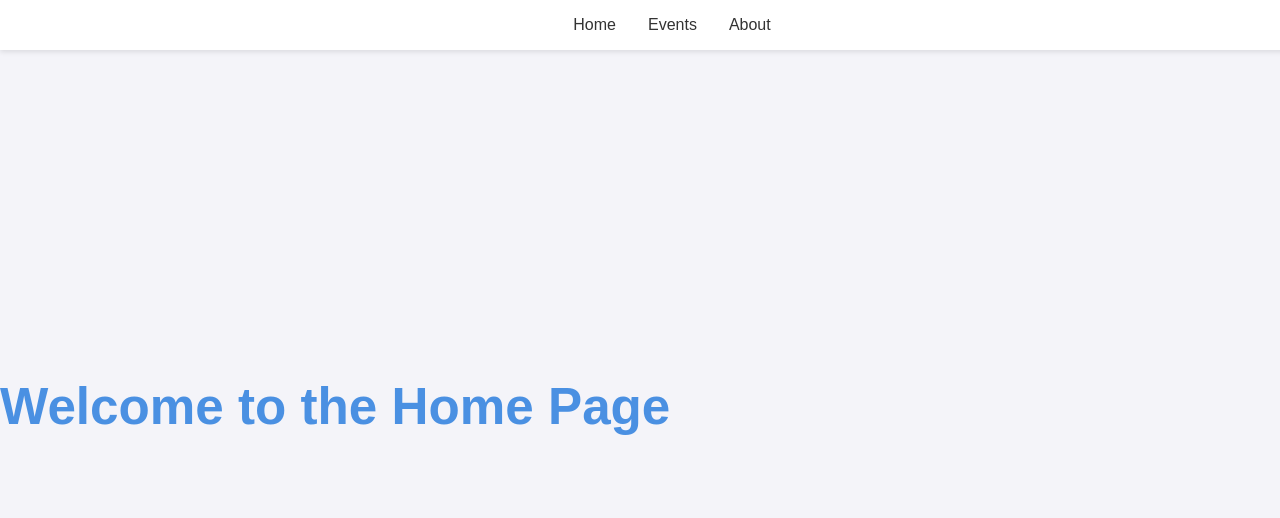
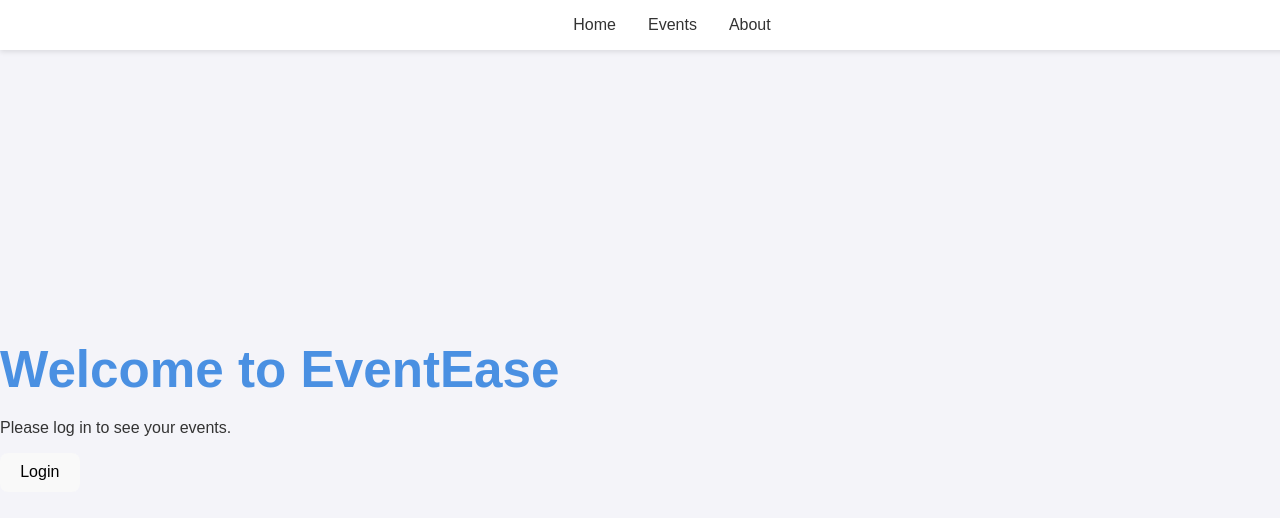
Before and after one commit to sa-ka-wa/Project-Event-Community-Tracker, a React (Vite) app: page / in a window 1280 px wide. Shown: the top 518 px of the page. Built offline with nearby package versions, Linux system fonts and the light colour scheme.

Commit message:
Integrate AuthProvider and fix Home authentication bug

```diff
--- a/src/logins/AuthContext.jsx
+++ b/src/logins/AuthContext.jsx
@@ -1,4 +1,5 @@
-import { createContext, useState, useContext, useEffect } from 'react';
+// src/context/AuthContext.js
+import { createContext, useContext, useState, useEffect } from "react";
 
 export const AuthContext = createContext();
 
@@ -10,9 +11,8 @@ export const AuthProvider = ({ children }) => {
   const [currentUser, setCurrentUser] = useState(null);
   const [loading, setLoading] = useState(true);
 
-  // Check if user is already logged in (from localStorage)
   useEffect(() => {
-    const storedUser = localStorage.getItem('eventEaseUser');
+    const storedUser = localStorage.getItem("eventEaseUser");
     if (storedUser) {
       setCurrentUser(JSON.parse(storedUser));
     }
@@ -20,38 +20,21 @@ export const AuthProvider = ({ children }) => {
   }, []);
 
   const login = async (email, password) => {
-    // Simplified login for demo
-    // In a real app, you'd verify against your json-server
-    try {
-      const user = { id: 1, name: "Demo User", email: email };
-      localStorage.setItem('eventEaseUser', JSON.stringify(user));
-      setCurrentUser(user);
-      return { success: true };
-    } catch (error) {
-      return {
-        success: false,
-        message: 'Login failed. Please try again.'
-      };
-    }
+    const user = { id: 1, name: "Demo User", email };
+    localStorage.setItem("eventEaseUser", JSON.stringify(user));
+    setCurrentUser(user);
+    return { success: true };
   };
 
   const register = async (name, email, password) => {
-    // Simplified registration for demo
-    try {
-      const user = { id: Date.now(), name, email };
-      localStorage.setItem('eventEaseUser', JSON.stringify(user));
-      setCurrentUser(user);
-      return { success: true };
-    } catch (error) {
-      return {
-        success: false,
-        message: 'Registration failed. Please try again.'
-      };
-    }
+    const user = { id: Date.now(), name, email };
+    localStorage.setItem("eventEaseUser", JSON.stringify(user));
+    setCurrentUser(user);
+    return { success: true };
   };
 
   const logout = () => {
-    localStorage.removeItem('eventEaseUser');
+    localStorage.removeItem("eventEaseUser");
     setCurrentUser(null);
   };
 
--- a/src/main.jsx
+++ b/src/main.jsx
@@ -3,9 +3,14 @@ import { createRoot } from "react-dom/client";
 import "./index.css";
 import App from "./App.jsx";
 import { BrowserRouter } from "react-router-dom";
+import { AuthProvider } from "./logins/AuthContext.jsx";
 
 createRoot(document.getElementById("root")).render(
-  <BrowserRouter>
-    <App />
-  </BrowserRouter>
+  <StrictMode>
+    <BrowserRouter>
+      <AuthProvider>
+        <App />
+      </AuthProvider>
+    </BrowserRouter>
+  </StrictMode>
 );
--- a/src/pages/Home.jsx
+++ b/src/pages/Home.jsx
@@ -1,10 +1,34 @@
 import React from "react";
+import { useAuth } from "../logins/AuthContext";
 
 const Home = () => {
+  const { currentUser, login, logout, isAuthenticated } = useAuth();
+
+  const handleLogin = async () => {
+    const result = await login("demo@example.com", "password123");
+    if (result.success) {
+      alert("Logged in successfully!");
+    } else {
+      alert(result.message);
+    }
+  };
+
   return (
     <div>
-      <h1>Welcome to the Home Page</h1>
+      <h1>Welcome to EventEase</h1>
+      {isAuthenticated ? (
+        <>
+          <p>Hello, {currentUser.name}!</p>
+          <button onClick={logout}>Logout</button>
+        </>
+      ) : (
+        <>
+          <p>Please log in to see your events.</p>
+          <button onClick={handleLogin}>Login</button>
+        </>
+      )}
     </div>
   );
 };
+
 export default Home;
```
